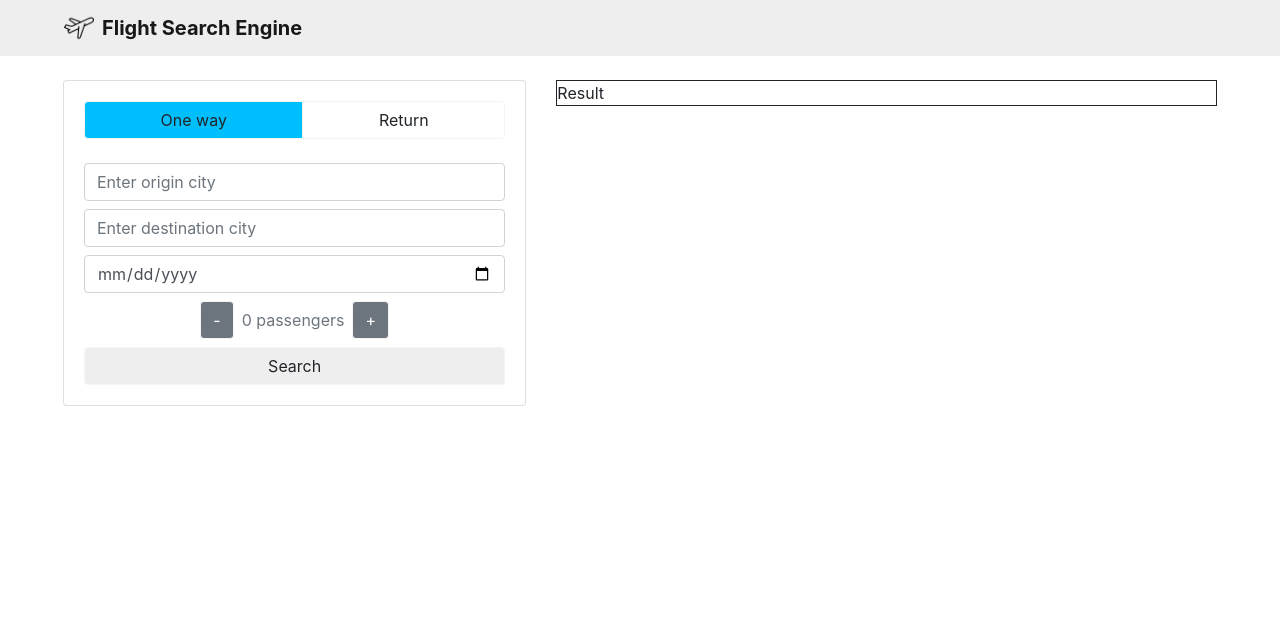
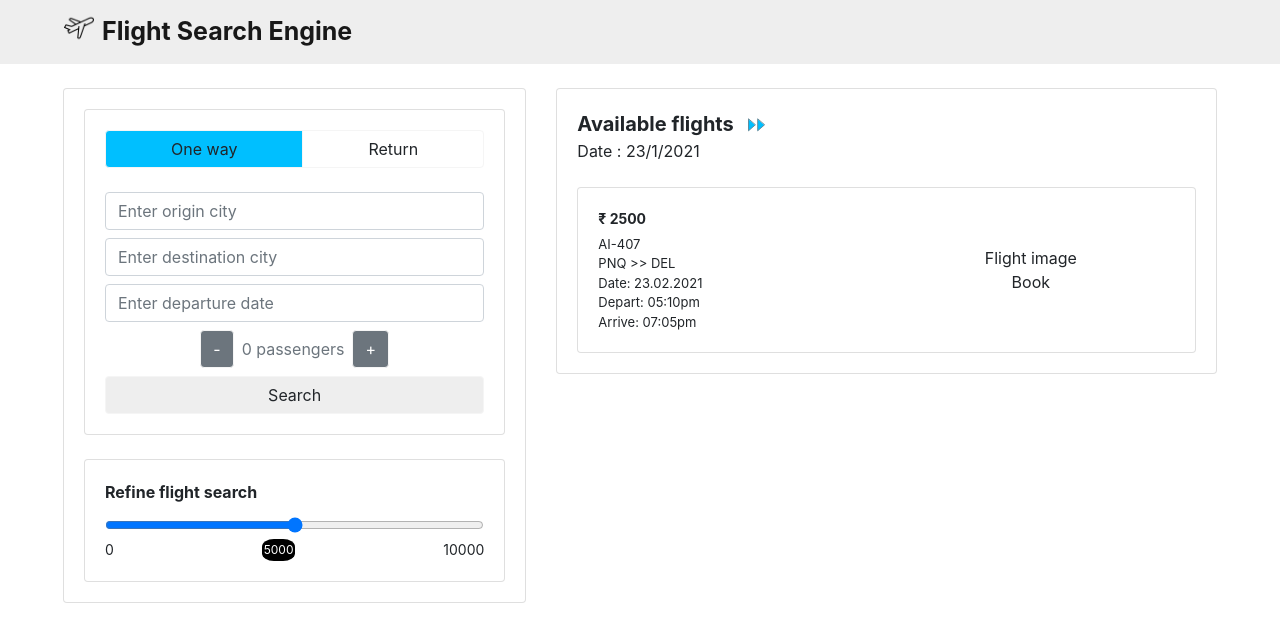
Before and after one commit to smishra11/Flight_Search, a React (Create React App) app: page / in a window 1280 px wide. Shown: the top 642 px of the page. Built offline with nearby package versions, Linux system fonts and the light colour scheme.

Commit message:
Added UI for result form

```diff
--- a/src/components/Navbar.js
+++ b/src/components/Navbar.js
@@ -5,7 +5,10 @@ function Navbar() {
   return (
     <div>
       <nav className="navbar navbar-light" style={{ backgroundColor: '#eee' }}>
-        <div className="navbar-brand" style={{ fontWeight: 'bold' }}>
+        <div
+          className="navbar-brand"
+          style={{ fontWeight: 'bold', fontSize: '25px' }}
+        >
           <img
             src={plane}
             width="30"
--- a/src/components/Result.js
+++ b/src/components/Result.js
@@ -1,7 +1,34 @@
 import React from 'react';
+import forwardArrow from '../assets/Forward.svg';
+import TicketCard from './TicketCard';
 
 function Result() {
-  return <div>Result</div>;
+  return (
+    <div className="card">
+      <div className="card-body">
+        <div className="mb-4">
+          <div
+            style={{
+              fontSize: '20px',
+              fontWeight: 'bold',
+            }}
+          >
+            Available flights{' '}
+            <span>
+              <img src={forwardArrow} alt="arrow" className="ml-2" />
+            </span>
+          </div>
+          <div>
+            Date : {new Date().getDate()}/{new Date().getMonth()}/
+            {new Date().getFullYear()}
+          </div>
+        </div>
+        <div>
+          <TicketCard />
+        </div>
+      </div>
+    </div>
+  );
 }
 
 export default Result;
--- a/src/components/Search.js
+++ b/src/components/Search.js
@@ -4,6 +4,7 @@ import Result from './Result';
 function Search() {
   const [clickedBtn, setClickedBtn] = useState('oneWay');
   const [passengerCount, setPassengerCount] = useState(0);
+  const [priceRange, setPriceRange] = useState(5000);
 
   const bookType = [
     {
@@ -25,14 +26,26 @@ function Search() {
     if (key === 'add') {
       setPassengerCount(passengerCount + 1);
     } else if (key === 'less') {
+      if (passengerCount === 0) {
+        return;
+      }
       setPassengerCount(passengerCount - 1);
     }
+  };
+
+  const handleFocus = (e) => {
+    e.currentTarget.type = 'date';
+  };
+  const handleBlur = (e) => {
+    e.currentTarget.type = 'text';
   };
 
   return (
     <div>
       <div className="row mt-4 ml-5 mr-5">
         <div className="col-md-5">
+          <div className="card">
+            <div className="card-body">
               <div className="card">
                 <div className="card-body">
                   <div className="btn-group d-flex justify-content-center">
@@ -62,16 +75,20 @@ function Search() {
                     className="form-control mt-2"
                   />
                   <input
-                type="date"
+                    type="text"
                     placeholder="Enter departure date"
                     className="form-control mt-2"
+                    onFocus={handleFocus}
+                    onBlur={handleBlur}
                     // onChange={(e) => console.log(e.target.value)}
                   />
                   {clickedBtn === 'return' ? (
                     <input
-                  type="date"
+                      type="text"
                       placeholder="Enter return date"
                       className="form-control mt-2"
+                      onFocus={handleFocus}
+                      onBlur={handleBlur}
                     />
                   ) : null}
                   <div
@@ -85,7 +102,9 @@ function Search() {
                     >
                       -
                     </button>
-                <div className="text-muted">{passengerCount} passengers</div>
+                    <div className="text-muted">
+                      {passengerCount} passengers
+                    </div>
                     <button
                       type="button"
                       className="btn btn-secondary ml-2"
@@ -101,11 +120,56 @@ function Search() {
                   </div>
                 </div>
               </div>
+              <div className="card mt-4">
+                <div className="card-body">
+                  <div
+                    style={{
+                      marginBottom: '.7rem',
+                      fontWeight: 'bold',
+                    }}
+                  >
+                    Refine flight search
+                  </div>
+                  <div>
+                    <span tabIndex="0" data-toggle="tooltip" title={priceRange}>
+                      <input
+                        type="range"
+                        style={{
+                          width: '100%',
+                        }}
+                        min="0"
+                        max="10000"
+                        defaultValue={priceRange}
+                        onChange={(e) => setPriceRange(e.target.value)}
+                      />
+                    </span>
+                    <div
+                      className="d-flex justify-content-between"
+                      style={{ fontSize: '14px' }}
+                    >
+                      <span>0</span>
+                      <span
+                        style={{
+                          fontSize: '12px',
+                          backgroundColor: 'black',
+                          borderRadius: '35%',
+                          alignItems: 'center',
+                          padding: '2px',
+                          color: 'white',
+                        }}
+                      >
+                        {priceRange}
+                      </span>
+                      <span>10000</span>
+                    </div>
+                  </div>
+                </div>
+              </div>
+            </div>
+          </div>
         </div>
         <div className="col-md-7">
-          <div style={{ border: '1px solid' }}>
           <Result />
-          </div>
         </div>
       </div>
     </div>
--- /dev/null
+++ b/src/components/TicketCard.js
@@ -0,0 +1,36 @@
+import React from 'react';
+
+function TicketCard() {
+  return (
+    <div className="card">
+      <div className="card-body">
+        <div style={{ display: 'flex' }}>
+          <div style={{ width: '50%', fontSize: '13px' }}>
+            <div style={{ fontSize: '14px', marginBottom: '6px' }}>
+              <b>₹ 2500</b>
+            </div>
+            <div>AI-407</div>
+            <div>PNQ {'>>'} DEL</div>
+            <div>Date: 23.02.2021</div>
+            <div>Depart: 05:10pm</div>
+            <div>Arrive: 07:05pm</div>
+          </div>
+          <div
+            style={{
+              display: 'flex',
+              alignItems: 'center',
+              width: '50%',
+              justifyContent: 'center',
+              flexDirection: 'column',
+            }}
+          >
+            <div>Flight image</div>
+            <div>Book</div>
+          </div>
+        </div>
+      </div>
+    </div>
+  );
+}
+
+export default TicketCard;
```
Also changed, not shown: src/assets/Forward.svg (added). Lines whose indentation alone changed are shown as unchanged.
